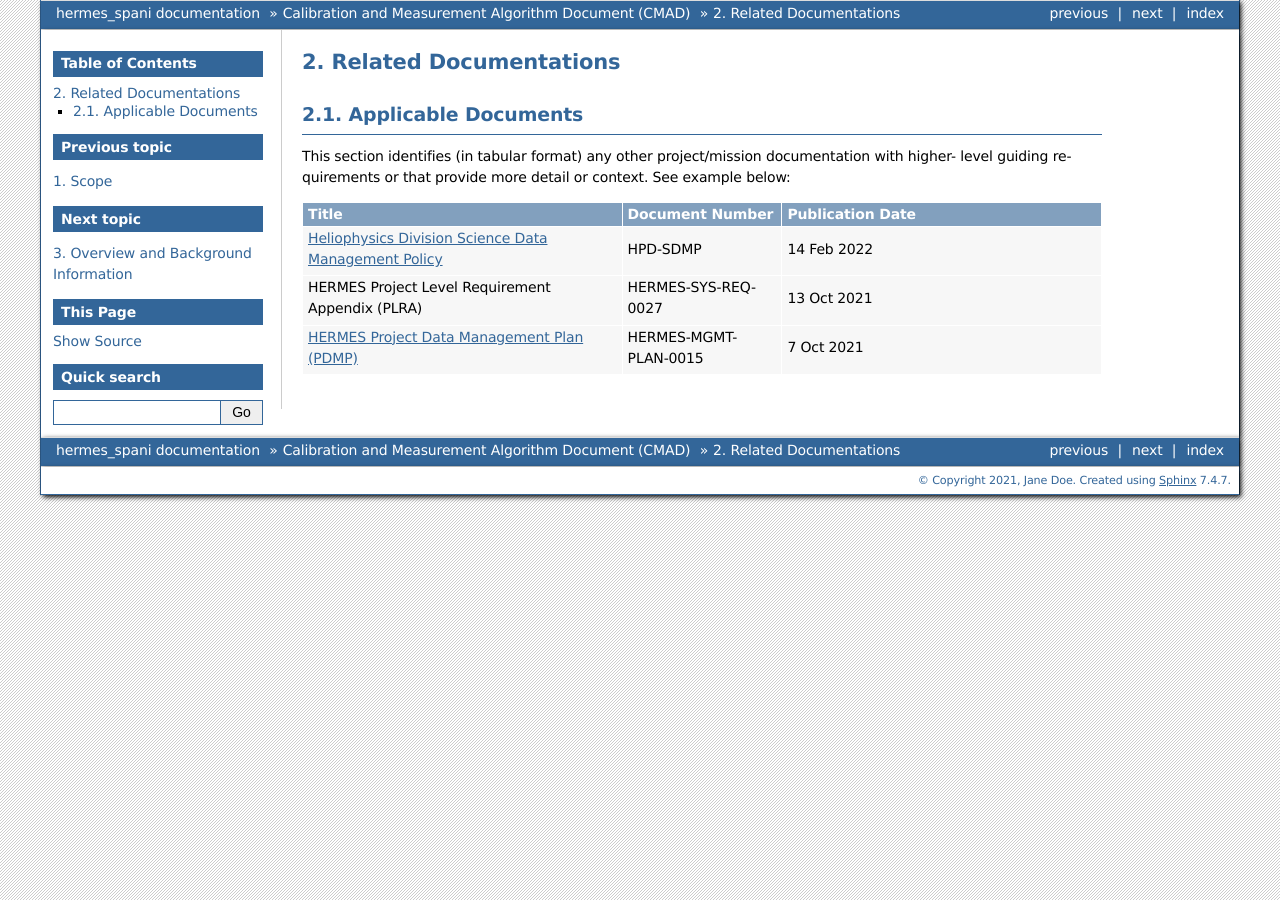
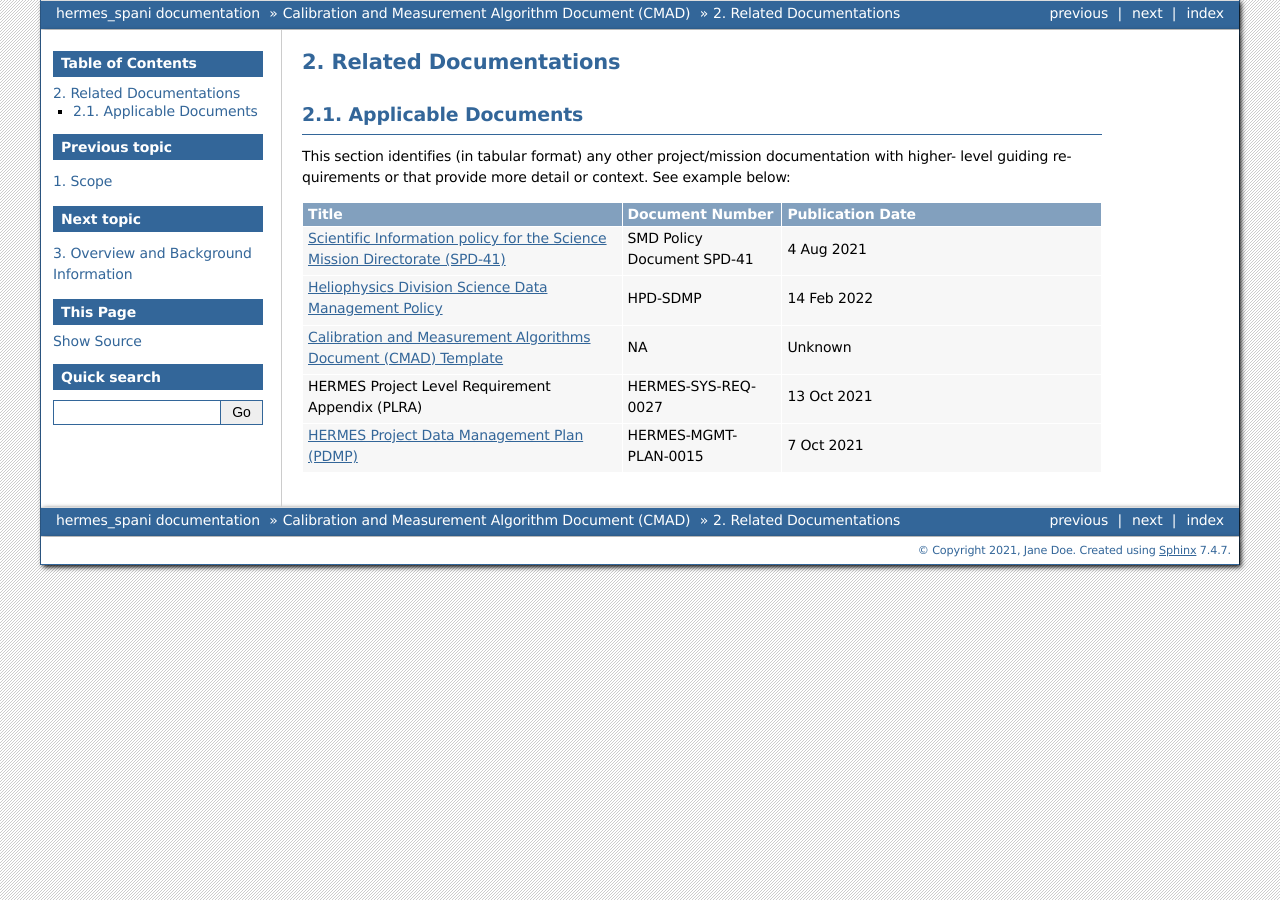
Before and after one commit to dbarrous/hermes_spani, a Sphinx documentation site: the page built from docs/cmad/related_docs.rst, in a window 1280 px wide. Built offline with Sphinx 7.4.7, drawn with Linux system fonts in a browser that asks for light colours; the version number could not be read and is left out.

Commit message:
Update related_docs.rst to add links to relevant docs

```diff
--- a/docs/cmad/related_docs.rst
+++ b/docs/cmad/related_docs.rst
@@ -17,9 +17,15 @@ level guiding requirements or that provide more detail or context. See example b
     * - Title
       - Document Number
       - Publication Date
+    * - `Scientific Information policy for the Science Mission Directorate (SPD-41) <https://science.nasa.gov/science-red/s3fs-public/atoms/files/Scientific%20Information%20policy%20SPD-41.pdf>`_
+      - SMD Policy Document SPD-41
+      - 4 Aug 2021
     * - `Heliophysics Division Science Data Management Policy <https://science.nasa.gov/science-pink/s3fs-public/atoms/files/HPD%20Data%20Policy_Final_20220209.pdf>`_
       - HPD-SDMP
       - 14 Feb 2022
+    * - `Calibration and Measurement Algorithms Document (CMAD) Template <https://science.nasa.gov/heliophysics/heliophysics-data-calibrationalgorithmdocumenttemplate>`_
+      - NA
+      - Unknown
     * - HERMES Project Level Requirement Appendix (PLRA)
       - HERMES-SYS-REQ-0027
       - 13 Oct 2021
```
